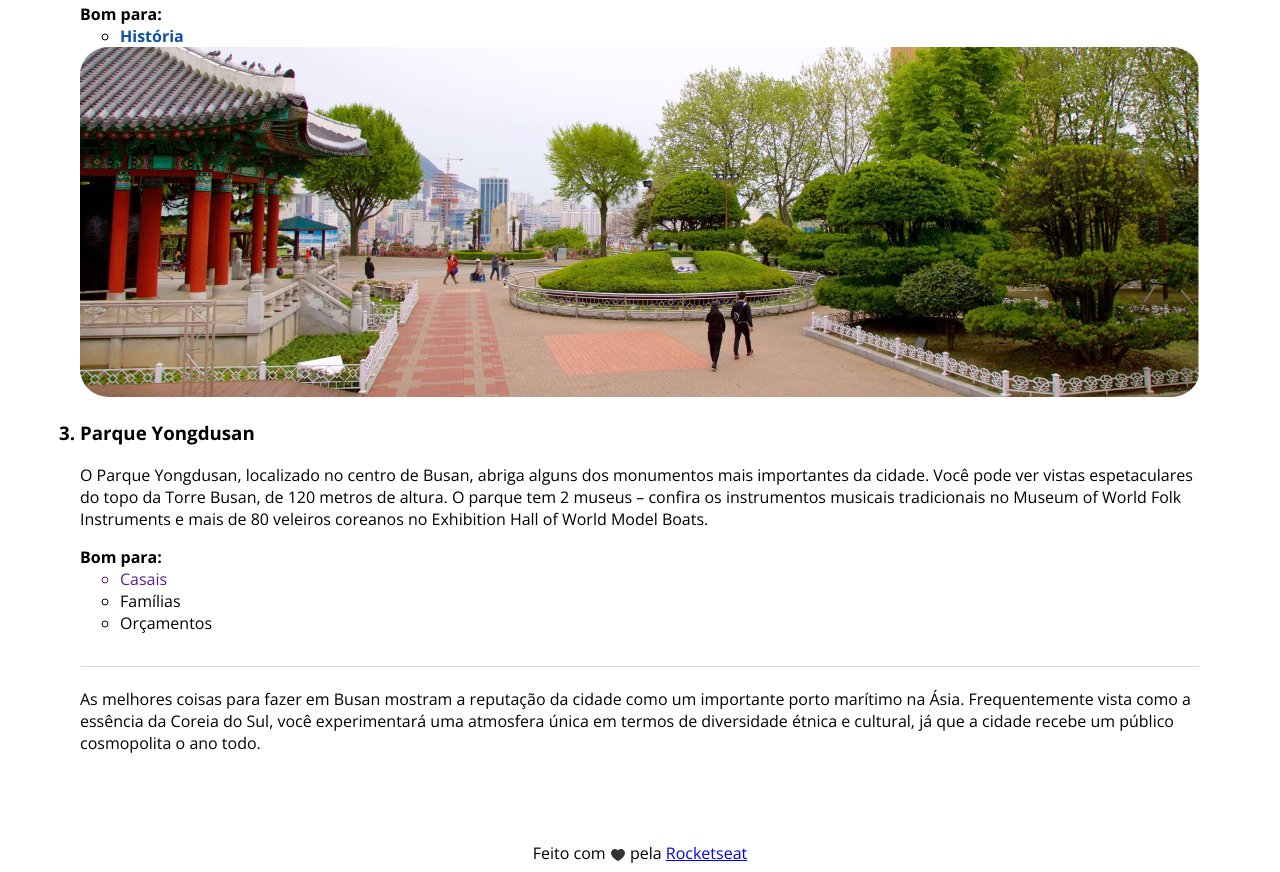
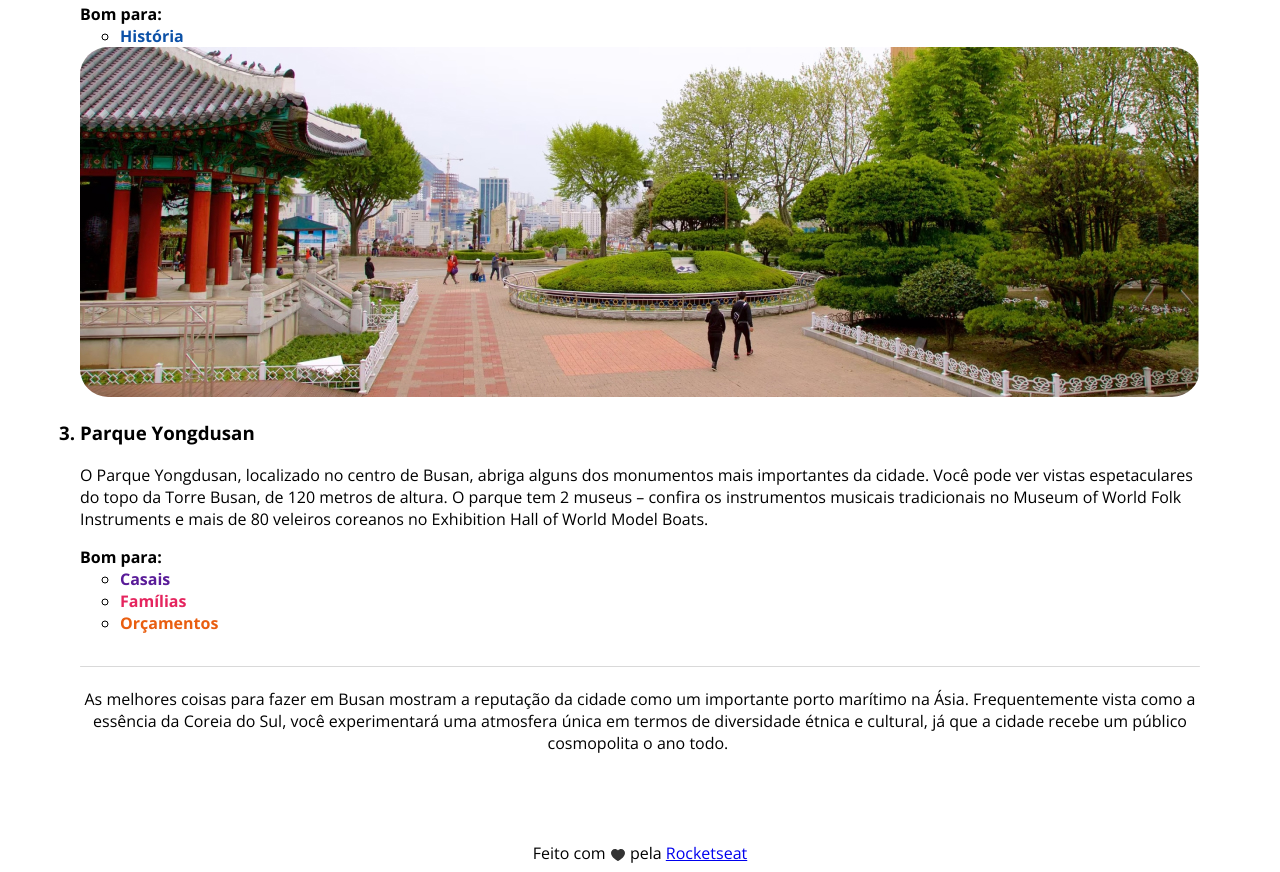
Before and after one commit to VictoriaKern/local-turistico, a plain HTML site: page index.html in a window 1280 px wide. Shown: the part 2266-3138 px from the top of the page. Drawn offline with nearby package versions, Linux system fonts and the light colour scheme.

Commit message:
alterando estilo das listas

```diff
--- a/index.html
+++ b/index.html
@@ -80,9 +80,9 @@
               <p>O Parque Yongdusan, localizado no centro de Busan, abriga alguns dos monumentos mais importantes da cidade. Você pode ver vistas espetaculares do topo da Torre Busan, de 120 metros de altura. O parque tem 2 museus – confira os instrumentos musicais tradicionais no Museum of World Folk Instruments e mais de 80 veleiros coreanos no Exhibition Hall of World Model Boats.</p>
               <span><strong>Bom para:</strong>
                 <ul>
-                  <li class="purple">Casais</li>
-                  <li class="pink">Famílias</li>
-                  <li class="orange">Orçamentos</li>
+                  <li ><strong class="purple">Casais</strong></li>
+                  <li ><strong class="pink">Famílias</strong></li>
+                  <li ><strong class="orange">Orçamentos</strong></li>
                 </ul>
               </span>
             </div>
--- a/style.css
+++ b/style.css
@@ -1,7 +1,6 @@
 :root {
   font-family: "Open Sans", sans-serif;
   font-optical-sizing: auto;
-
 
   font-weight: <weight>;
   font-style: normal;
@@ -9,7 +8,6 @@
 }
 
 * {
-
 }
 
 body {
@@ -54,6 +52,11 @@ ol div {
   width: 1120px;
 }
 
+.divisor p {
+  text-align: center;
+
+}
+
 footer {
   text-align: center;
 }
@@ -63,9 +66,17 @@ footer img {
 }
 
 .content-card ul li strong {
-  color: #0C51A7;
+  color: #0c51a7;
 }
 
 .purple {
-  color: #591B98;
+  color: #591b98;
 }
+
+.pink {
+  color: #e5245e;
+}
+
+.orange {
+  color: #e95e10;
+}
```
